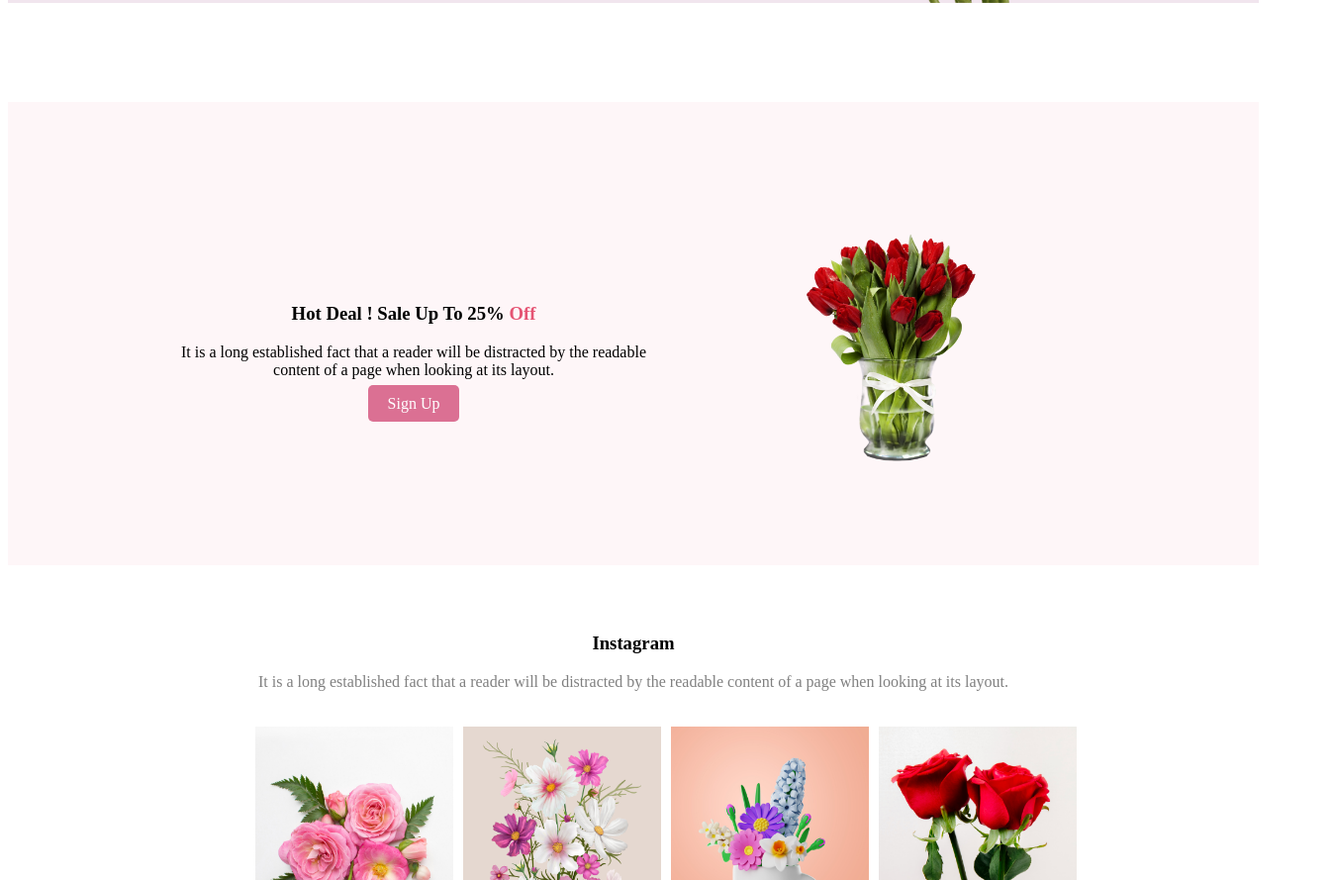
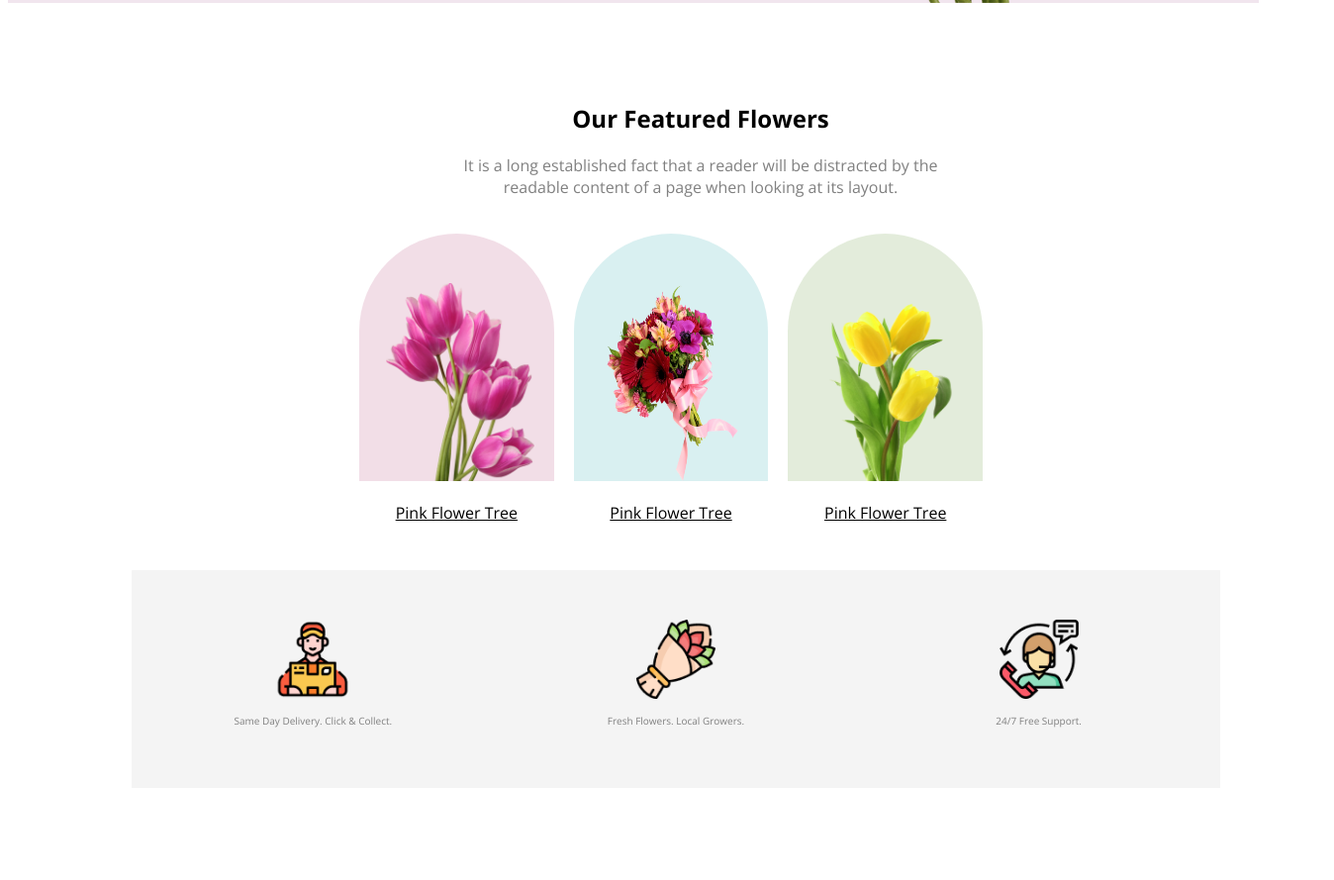
Before and after one commit to SaidulIslamPHero/assignment-project, a plain HTML site: page index.html in a window 1280 px wide. Shown: the part 481-1370 px from the top of the page at 99% size, 1348 px wide, since content can reach past the window. Drawn offline with nearby package versions, Linux system fonts and the light colour scheme.

Commit message:
first commit

```diff
--- a/cascading.css/style.css
+++ b/cascading.css/style.css
@@ -1,24 +1,30 @@
+body{
+    font-family: 'Open Sans', sans-serif;
+}
 /* header section */
-.header{
-    background-color:#d8b5cd59;
+.header {
+    background-color: #d8b5cd59;
 }
 
-.banner{
+.banner {
     display: flex;
     padding: 30px 30px 0px 90px;
     align-items: center;
     justify-content: space-between;
 }
-.banner-content{
+
+.banner-content {
     max-width: 500px;
 }
-.banner-dis{
+
+.banner-dis {
     margin-top: 30px;
     text-align: justify;
     color: gray;
 
 }
-.btn{
+
+.btn {
     background-color: palevioletred;
     border: none;
     border-radius: 5px;
@@ -27,58 +33,242 @@
     font-weight: 50px;
     color: white;
 }
-.first-flower{
+
+.first-flower {
     width: 350px;
     padding-top: 5px;
     padding-right: 100px;
 }
-.banner-title{
+
+.banner-title {
     font-size: 50px;
 }
- /* hot deal */
- .section-background{
-    background-color:rgba(229, 84, 115, 0.05);
+
+/* Our Featured Flowers */
+.Featured-Flowers{
+    text-align: center;
+    padding-top: 80px;
+    max-width: 500px;
+    padding-left: 450px;
+    text-align: center;
+}
+.section-dis{
+    color: gray;
+    font-weight: 200px;
+}
+.background-radious{
+    width: 650px;
+    height: 50px;
+    display: flex;
+    justify-content: space-around;
+    padding: 10px 345px;
+    padding-bottom: 200px;
+}
+.first-box{
+    width: 220px;
+    height: 250px;
+    background-color:rgba(167, 33, 98, 0.15);
+    border-top-left-radius: 100px;
+    border-top-right-radius: 100px;
+    margin: 10px 10px;
+    justify-content: space-between;
+    align-items: center;
+    padding-left: 0px 0px 0px 30px;
+    text-decoration: underline;
+}
+.second-box{
+    width: 220px;
+    height: 250px;
+    background-color:rgba(5, 151, 160, 0.15);
+    border-top-left-radius: 100px;
+    border-top-right-radius: 100px;
+    margin: 10px 10px;
+    justify-content: space-between;
+    padding-left: 0px 0px 0px 300px;
+    text-decoration: underline;
+}
+.pink{
+    text-align: center;
+}
+.third-box{
+    width: 220px;
+    height: 250px;
+    background-color:rgba(71, 125, 17, 0.15);
+    border-top-left-radius: 100px;
+    border-top-right-radius: 100px;
+    margin: 10px 10px;
+    justify-content: space-between;
+    padding-left: 0px 0px 0px 30px;
+    text-decoration: underline;
+}
+
+.img{
+    padding-top: 50px;
+    width: 150px;
+    height: 200px;
+    margin-left: 27px;
+}
+
+/* bonas */
+.bonas {
+    background-color: #2727270d;
+    height: 180px;
+    width: 1100px;
+    margin: 100px 125px;
+    padding-top: 40px;
+}
+
+.all-pic {
+    display: flex;
+    text-align: center;
+}
+.pic{
+    color: gray;
+    height: 250px;
+    width: 200px;
+    padding: 10px 100px;
+    justify-content: space-around;
+}
+.pic-dis{
+    font-size: 10px;
+}
+.group{
+    height: 80px;
+    width: 80px;
+}
+
+
+/* hot deal */
+.section-background {
+    background-color: rgba(229, 84, 115, 0.05);
     margin-top: 100px;
- }
- .all-project{
+}
+
+.all-project {
     display: flex;
     padding: 30px 30px 0px 90px;
     align-items: center;
     justify-content: space-between;
- }
- #span{
+}
+
+#span {
     color: #E55473;
- }
- .hot-content{
+}
+
+.hot-dis {
+    color: gray;
+}
+
+.hot-content {
     max-width: 500px;
     padding-left: 70px;
     text-align: center;
- }
- .second-flower{
+}
+
+.second-flower {
     width: 180px;
     padding: 100px;
     padding-right: 250px;
- }
+}
 
- /* instagram */
- .instagram-all{
-    text-align: center ;
+/* instagram */
+.instagram-all {
+    text-align: center;
     font-weight: 100px;
     padding-top: 50px;
- }
- .instagram-dis{
+}
+
+.instagram-dis {
     color: gray;
- }
+    max-width: 1000px;
+    padding: 20px 428px;
+    text-align: center;
+}
 
+.instagram-title {
+    font-size: 30px;
+}
 
 
 /* section four photo */
-.four-photo{
+.four-photo {
     display: flex;
     padding: 0px 240px;
 }
-.photo{
+
+.photo {
     height: 250px;
     width: 200px;
     padding: 10px 5px;
 }
+
+/* section background img */
+.background-img {
+    background-image: url('../Flower/Rectangle9.png');
+    height: 350px;
+    width: 830px;
+    background-repeat: no-repeat;
+    background-size: contain;
+    margin: 30px 250px;
+    margin-top: 50px;
+}
+
+.background-tex {
+    text-align: center;
+    padding: 30px 300px 80px 300px;
+}
+
+.latest-deal-dis {
+    font-size: 10px;
+    padding-top: 1px;
+    font-weight: 200px;
+}
+.latest-deal-dis{
+    color: gray;
+}
+
+.background-tex {}
+
+.form {
+    width: 100%;
+    margin-bottom: 20px;
+}
+
+
+
+/* footer option */
+footer {
+    background-color: black;
+}
+.footer-content {
+    text-align: center;
+    width: auto;
+    padding-top: 40px;
+}
+.footer-dis {
+    color: rgba(255, 255, 255, 0.644);
+    max-width: 500px;
+    padding: 5px 480px;
+    text-align: center;
+    font-size: 10px;
+
+}
+.footer-b {
+    color: gray;
+    text-align: center;
+    padding-top: 5px;
+    padding-bottom: 2px;
+    padding-bottom: 100px;
+}
+.text-color {
+    color: #E55473;
+}
+
+.text-color2 {
+    color: white;
+}
+.p{
+    padding-top: 2px;
+    padding:0px 500px ;
+    font-size: 10px;
+}
--- a/index.html
+++ b/index.html
@@ -5,6 +5,11 @@
     <meta name="viewport" content="width=device-width, initial-scale=1.0">
     <title>Assignment Project</title>
     <link rel="stylesheet" href="cascading.css/style.css">
+
+    <link rel="preconnect" href="https://fonts.googleapis.com">
+<link rel="preconnect" href="https://fonts.gstatic.com" crossorigin>
+<link href="https://fonts.googleapis.com/css2?family=Open+Sans:wght@400;700;800&display=swap" rel="stylesheet">
+
 </head>
 <body>
     <header class="header">
@@ -14,10 +19,46 @@
                 <p class="banner-dis">It is a long established fact that a reader will be distracted by the readable content of a page when looking at its layout. The point of using Lorem Ipsum is that it has a more-or-less normal distribution of letters.</p>
                 <a href="" button a class="btn">Shop Now </a button >
             </div>
-            <img class="first-flower" src="Flower Asset/pngwing 10.png" alt="">
+            <img class="first-flower" src="Flower/pngwing 10.png" alt="">
         </div>
     </header>
     <main>
+        <section class="Featured-Flowers">
+            <h2 class="section-title">Our Featured Flowers</h2>
+            <p class="section-dis">It is a long established fact that a reader will be distracted by the readable content of a page when looking at its layout.</p>
+        </section>
+        <section>
+            <div class="background-radious">
+                <div class="first-box">
+                    <img class="img" src="Flower/pngwing6.png" alt="">
+                    <p class="pink">Pink Flower Tree</p>
+                </div>
+                <div class="second-box">
+                    <img class="img" src="Flower/pngwing5.png" alt="">
+                    <p class="pink">Pink Flower Tree</p>
+                </div>
+                <div class="third-box">
+                    <img class="img" src="Flower/pngwing7.png" alt="">
+                    <p class="pink">Pink Flower Tree</p>
+                </div>
+            </div>
+        </section>
+        <section class="bonas">
+            <div class="all-pic">
+                <div class="pic">
+                    <img class="group" src="Flower/Group57.png" alt="">
+                    <p class="pic-dis">Same Day Delivery. Click & Collect.</p>
+                </div>
+                <div class="pic">
+                    <img class="group" src="Flower/Group58.png" alt="">
+                    <p class="pic-dis">Fresh Flowers. Local Growers.</p>
+                </div>
+                <div class="pic">
+                    <img class="group" src="Flower/Group59.png" alt="">
+                    <p class="pic-dis">24/7 Free Support.</p>
+                </div>
+            </div>
+        </section>
         <section class="section-background">
             <div class="all-project">
                 <div class="hot-content">
@@ -25,7 +66,7 @@
                     <p class="hot-dis">It is a long established fact that a reader will be distracted by the readable content of a page when looking at its layout.</p>
                     <a href="" button class="btn" >Sign Up </a button>
                 </div>
-                <img class="second-flower" src="Flower Asset/pngwing 8.png" alt="">
+                <img class="second-flower" src="Flower/pngwing 8.png" alt="">
             </div>
         </section>
             <section class="Instagram">
@@ -37,22 +78,38 @@
             <section>
                 <div class="four-photo">
                     <div class="photo">
-                    <img src="Flower Asset/Flower 01.png" alt="" class="photo">
+                    <img src="Flower/Flower 01.png" alt="" class="photo">
                     </div>
                     <div class="photo">
-                    <img src="Flower Asset/Rectangle 4.png" alt="" class="photo">
+                    <img src="Flower/Rectangle 4.png" alt="" class="photo">
                     </div>
                     <div class="photo">
-                    <img src="Flower Asset/Rectangle 5.png" alt="" class="photo">
+                    <img src="Flower/Rectangle 5.png" alt="" class="photo">
                     </div>
                     <div class="photo">
-                    <img src="Flower Asset/Rectangle 6.png" alt="" class="photo">
+                    <img src="Flower/Rectangle 6.png" alt="" class="photo">
                     </div>
+                </div>
+            </section>
+            <section class="background-img">
+                <div class="background-tex">
+                    <h3 class="latest-title">Get The Latest Deals</h3>
+                    <p class="latest-deal-dis">$30 coupon for first shopping</p>
+                    <form class="form" action="">
+                        <input type="email" placeholder="Enter Your Email.. ">
+                    <button class="btn">Subscribe</button>
+                    </form>
                 </div>
             </section>
     </main>
     <footer>
-
+        <div class="footer-content">
+            <h1><span class="text-color">Flower</span><span class="text-color2">Shop</span></h1>
+        </div>
+                <p class="footer-dis">It is a long established fact that a reader will be distracted by the readable content of a page when looking at its layout.</p>
+                <div class="footer-b">
+                    <p class="p">copyright &copy; 2020-2023, FlowerShop.com. All rights reserved. </p>
+                </div>
     </footer>
 </body>
 </html>
```
Also changed, not shown: Flower/Flower 01.png (renamed from Flower Asset/Flower 01.png), Flower/Group57.png (renamed from Flower Asset/Group 57.png), Flower/Group58.png (renamed from Flower Asset/Group 58.png), Flower/Group59.png (renamed from Flower Asset/Group 59.png), Flower/Rectangle 4.png (renamed from Flower Asset/Rectangle 4.png), Flower/Rectangle 5.png (renamed from Flower Asset/Rectangle 5.png), Flower/Rectangle 6.png (renamed from Flower Asset/Rectangle 6.png), Flower/Rectangle9.png (renamed from Flower Asset/Rectangle 9.png), Flower/pngwing 10.png (renamed from Flower Asset/pngwing 10.png), Flower/pngwing 8.png (renamed from Flower Asset/pngwing 8.png), Flower/pngwing5.png (renamed from Flower Asset/pngwing 5.png), Flower/pngwing6.png (renamed from Flower Asset/pngwing 6.png), Flower/pngwing7.png (renamed from Flower Asset/pngwing 7.png).
